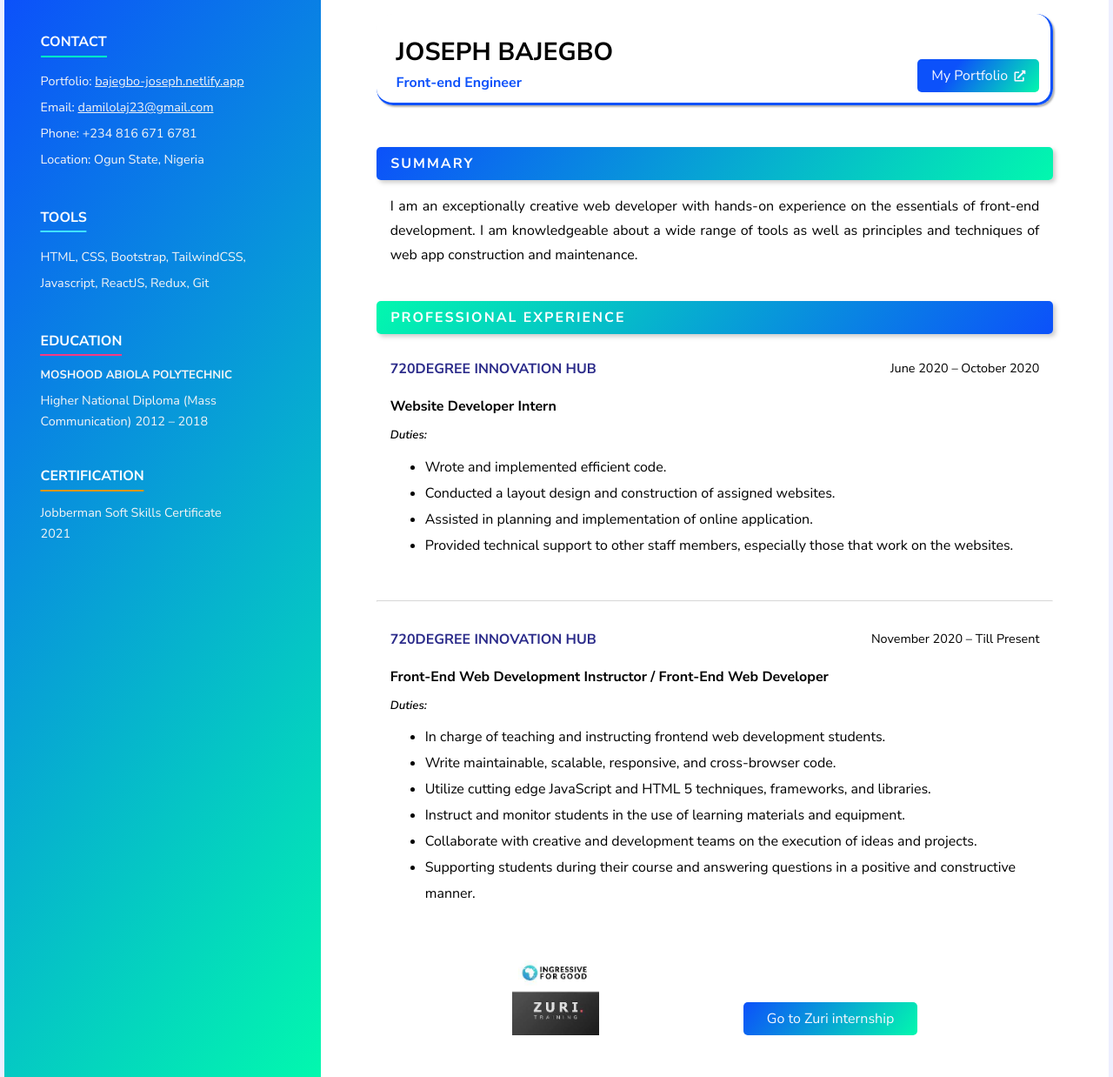
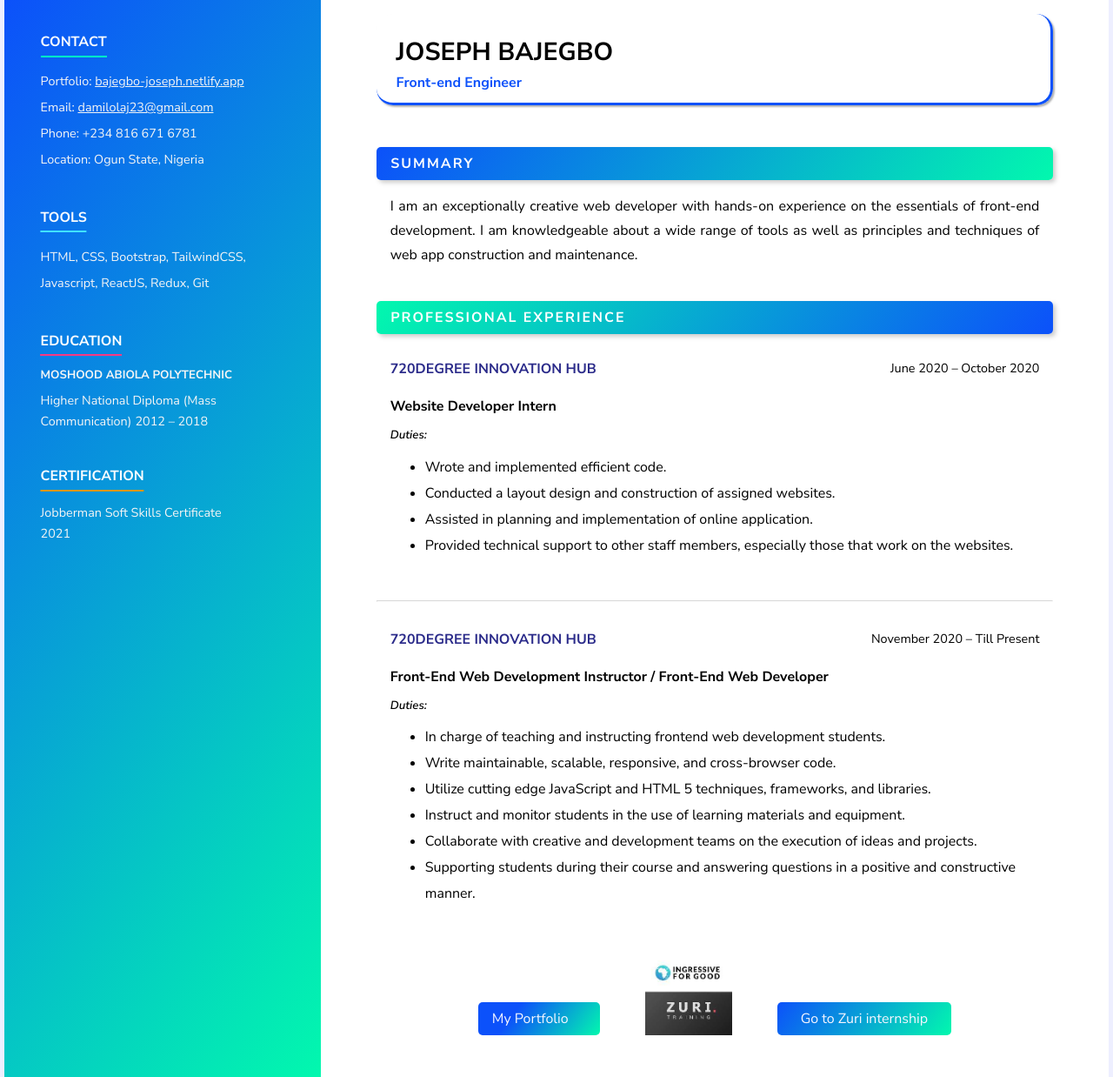
Before and after one commit to sagacious123/resume-page, a plain HTML site: page index.html in a window 1280 px wide. Shown: the whole page at 87% size. Drawn offline with Linux system fonts and the light colour scheme.

Commit message:
color adjustments

```diff
--- a/index.html
+++ b/index.html
@@ -50,7 +50,7 @@
           <h1>Joseph Bajegbo</h1>
           <h4>Front-end Engineer</h4>
         </div>
-        <a href="https://bajegbo-joseph.netlify.app" target="_blank">My Portfolio <i class="fa fa-external-link-alt"></i> </a>
+
       </header>
       <div class="summary">
         <h3>SUMMARY</h3>
@@ -90,6 +90,7 @@
         </div>
       </div>
       <div class="foot">
+        <a href="https://bajegbo-joseph.netlify.app" target="_blank">My Portfolio <i class="fa fa-external-link-alt"></i> </a>
         <img src="zuri.jpg" alt="zuri logo" >
         <a href="https://internship.zuri.team">Go to Zuri internship</a>
       </div>
--- a/style.css
+++ b/style.css
@@ -162,30 +162,6 @@ header h4 {
   margin: 0;
   color: #0c51fa;
 }
-header a {
-  color: rgb(246, 246, 255);
-  font-weight: 500;
-  text-decoration: none;
-  border-radius: 5px;
-  /* background: linear-gradient(334deg, rgb(0 195 195), rgb(111 0 255)); */
-  background: linear-gradient(127deg, #0c51fa 30%, #02f8ae);
-  padding: .5rem 1rem;
-  text-align: center;
-  position: relative;
-  /* top: -2rem; */
-  right: .8rem;
-  float: right;
-  transition: .4s linear;
-}
-header i {
-  margin-left: .2rem;
-  font-size: .8rem;
-  font-weight: 100;
-}
-header a:hover {
-  /* background: linear-gradient(334deg, rgb(111 0 255), rgb(0 195 195)); */
-  background: linear-gradient(127deg, #02f8ae, #0c51fa);
-}
 .summary {
   margin-bottom: 2.4rem;
 }
@@ -254,7 +230,7 @@ ul {
 }
 .foot {
   margin-top: 1rem;
-  width: 60%;
+  width: 70%;
   margin: auto;
   margin-bottom: 2rem;
   display: flex;
@@ -276,8 +252,31 @@ ul {
   /* background: linear-gradient(334deg, rgb(111 0 255), rgb(0 195 195)); */
   background: linear-gradient(127deg, #02f8ae, #0c51fa);
 }
+.foot a:first-child {
+  color: rgb(246, 246, 255);
+  font-weight: 500;
+  text-decoration: none;
+  border-radius: 5px;
+  /* background: linear-gradient(334deg, rgb(0 195 195), rgb(111 0 255)); */
+  background: linear-gradient(127deg, #0c51fa 30%, #02f8ae);
+  padding: .5rem 1rem;
+  text-align: center;
+  position: relative;
+  /* top: -2rem; */
+  transition: .4s linear;
+}
+.foot i {
+  margin-left: .2rem;
+  font-size: .8rem;
+  font-weight: 500;
+}
+.foot a:first-child:hover {
+  /* background: linear-gradient(334deg, rgb(111 0 255), rgb(0 195 195)); */
+  background: linear-gradient(127deg, #02f8ae, #0c51fa);
+}
 .foot img {
   margin-right: 2rem;
+  margin-left: 2rem;
   height: 100px;
 }
 
@@ -318,6 +317,9 @@ ul {
   }
   .experience h5 {
     margin-bottom: 0;
+  }
+  .foot {
+    width: 80%;
   }
   /* .tools {
     width: 49%;
@@ -374,10 +376,12 @@ ul {
   .foot {
     flex-direction: column;
     align-items: center;
+    width: 100%;
   }
   .foot img {
     margin-bottom: 1rem;
     margin-right: 0;
+    margin-left: 0;
   }
   .foot a {
     padding: .5rem 1rem;
```
